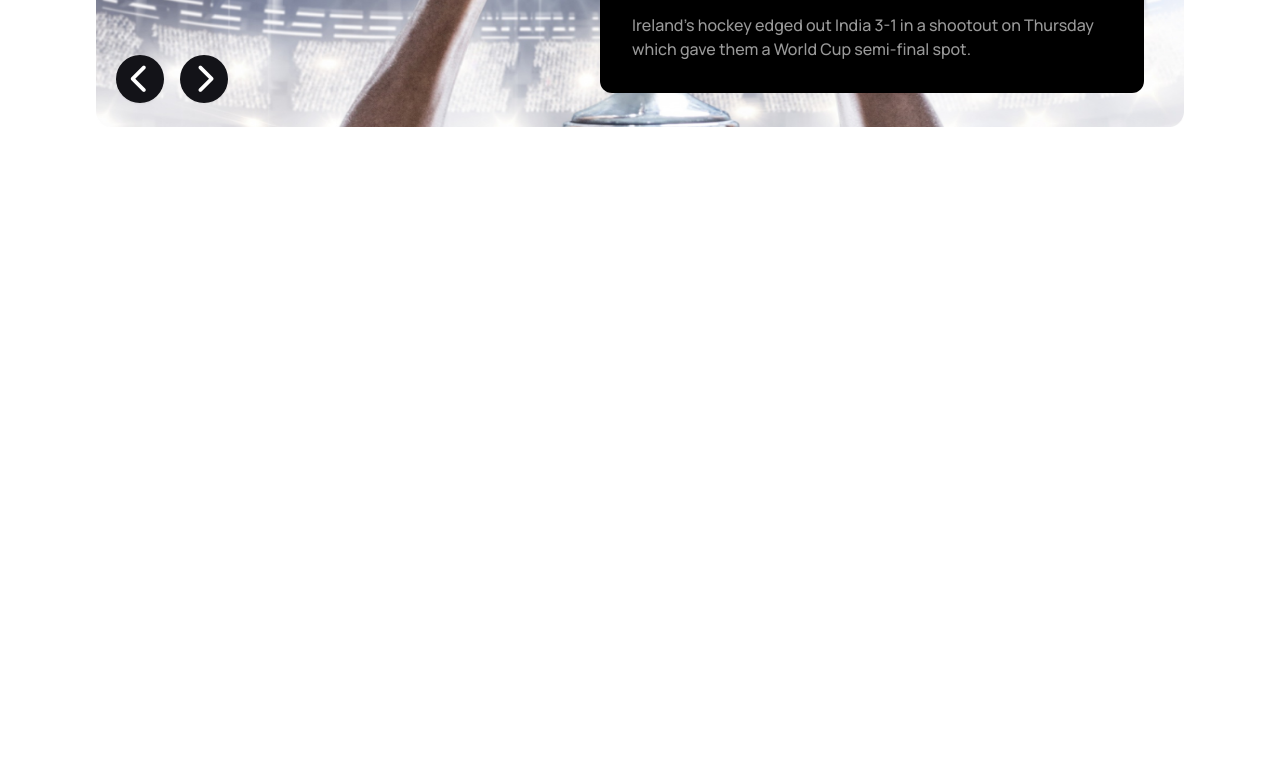
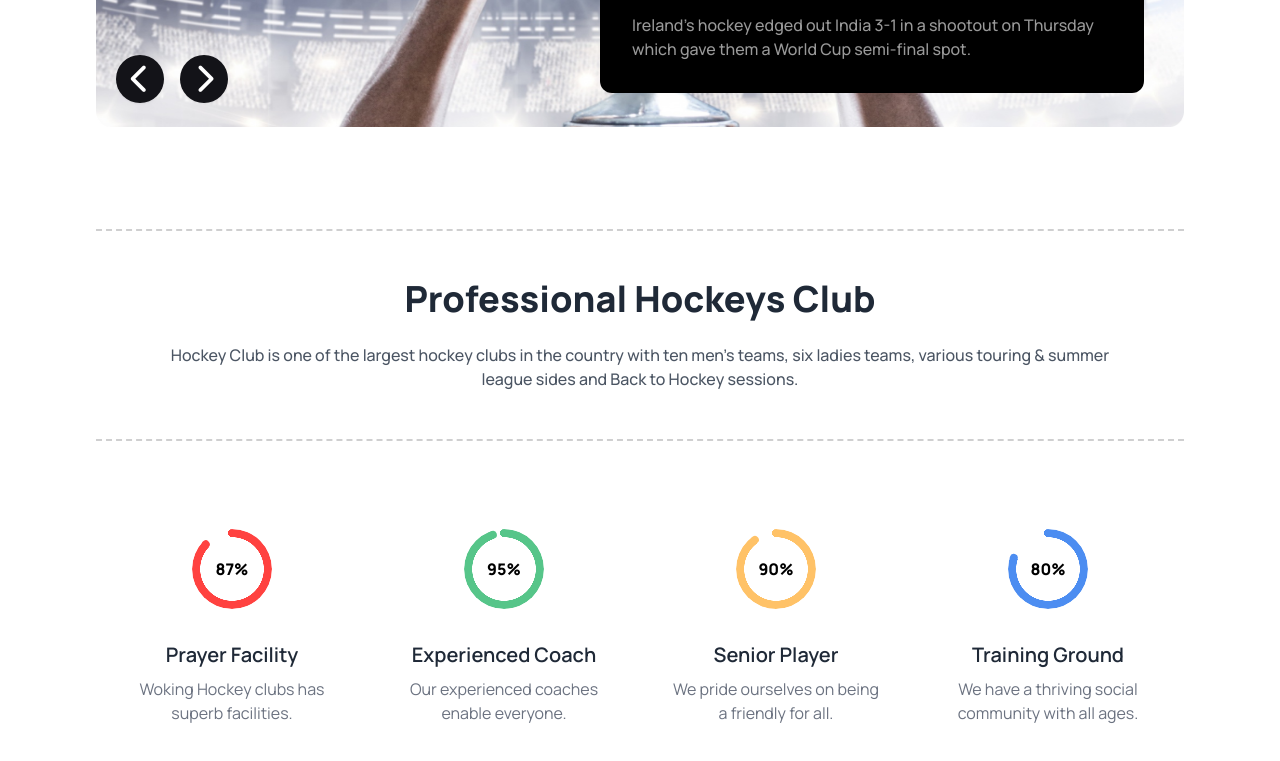
Before and after one commit to younusFoysal/hockeys, a plain HTML site: page index.html in a window 1280 px wide. Shown: the part 587-1348 px from the top of the page. Before the commit the page ends 800 px from the top, so only its background shows below. Drawn offline with nearby package versions, Linux system fonts and the light colour scheme.

Commit message:
professional section added

```diff
--- a/index.html
+++ b/index.html
@@ -147,7 +147,73 @@
         </div>
 
     </header>
-    <main>
+
+    <main class="custom-container">
+        <!-- professional club section -->
+        <section class="my-24">
+            <div class="text-center  border border-y-2 border-x-0 border-dashed border-[#131318]/20 p-12">
+                <h1 class="text-4xl text-center font-extrabold mb-6">
+                    Professional Hockeys Club
+                </h1>
+                <p class="text-center font-medium text-gray-600">
+                    Hockey Club is one of the largest hockey clubs in the country with ten men’s teams, six ladies teams, various touring & summer league sides and Back to Hockey sessions.                </p>
+            </div>
+
+            <!-- percentage part -->
+            <div class="grid grid-cols-1 md:grid-cols-2 lg:grid-cols-4 mt-12">
+                <div class="card">
+                    <figure class="px-10 pt-10">
+                        <div class="radial-progress text-[#ff4240] font-extrabold" style="--value:87;" role="progressbar">
+                            <div class="text-black">87%</div>
+                        </div>
+                    </figure>
+                    <div class="card-body items-center text-center">
+                      <h2 class="card-title font-semibold">Prayer Facility</h2>
+                      <p class="font-normal text-gray-500">Woking Hockey clubs has superb facilities.</p>
+
+                    </div>
+                  </div>
+                  <div class="card">
+                    <figure class="px-10 pt-10">
+                        <div class="radial-progress text-[#56c589] font-extrabold" style="--value:95;" role="progressbar">
+                            <div class="text-black">95%</div>
+                        </div>
+                    </figure>
+                    <div class="card-body items-center text-center">
+                      <h2 class="card-title">Experienced Coach</h2>
+                      <p class="font-normal text-gray-500">Our experienced coaches enable everyone. </p>
+                    </div>
+                  </div>
+                  <div class="card">
+                    <figure class="px-10 pt-10">
+                        <div class="radial-progress text-[#ffc267] font-extrabold" style="--value:90;" role="progressbar">
+                            <div class="text-black">90%</div>
+                        </div>
+                    </figure>
+                    <div class="card-body items-center text-center">
+                      <h2 class="card-title">Senior Player</h2>
+                      <p class="font-normal text-gray-500">We pride ourselves on being a friendly for all.</p>
+
+                    </div>
+                  </div>
+                  <div class="card">
+                    <figure class="px-10 pt-10">
+                        <div class="radial-progress text-[#4c8df1] font-extrabold" style="--value:80;" role="progressbar">
+                            <div class="text-black">80%</div>
+                        </div>
+                    </figure>
+                    <div class="card-body items-center text-center">
+                      <h2 class="card-title">Training Ground</h2>
+                      <p class="font-normal text-gray-500">We have a thriving social community with all ages.</p>
+
+                    </div>
+                  </div>
+            </div>
+
+
+        </section>
+
+
 
     </main>
     <footer>
```
